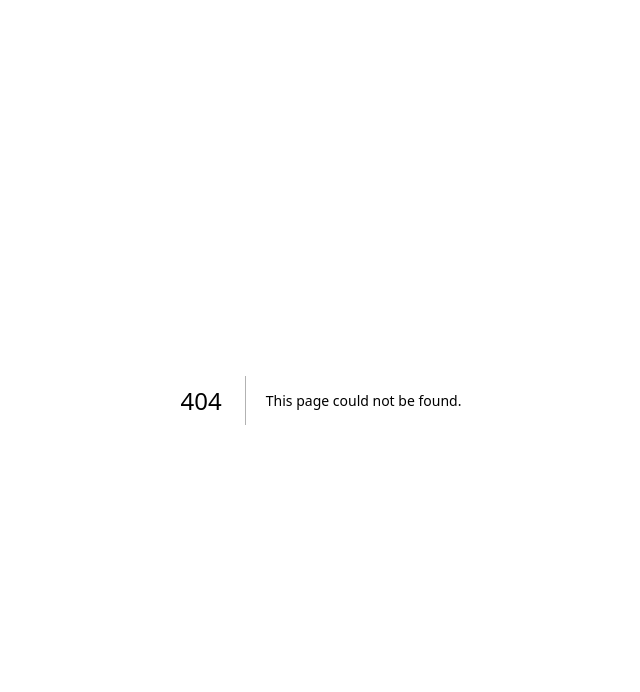
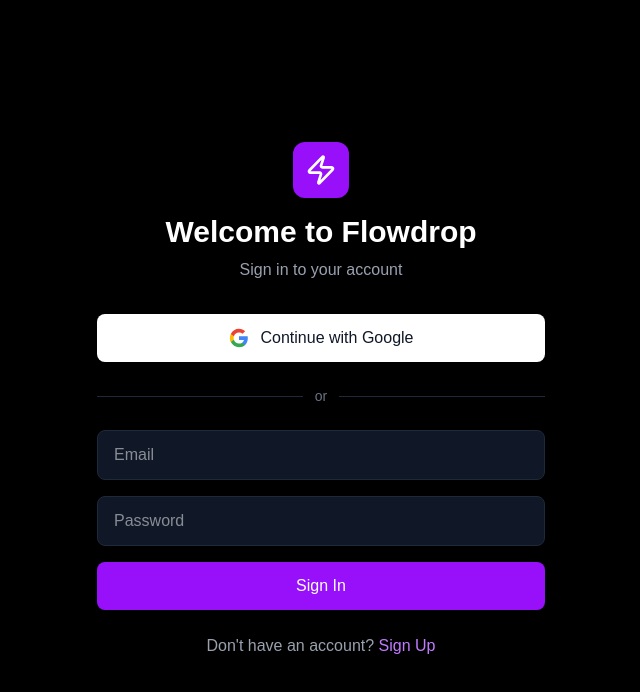
Before and after one commit to webbmaistro/flowdrop, a Next.js app: page /signin in a window 1280 px wide. Before the commit this address had no page. Shown: the top 692 px of the page, without its empty margins (319-959 px from the left). Built offline with nearby package versions, Linux system fonts and the light colour scheme.

Commit message:
email submission fix

```diff
--- a/app/api/waitlist/route.js
+++ b/app/api/waitlist/route.js
@@ -1,5 +1,3 @@
-"use client"
-
 import { createClient } from '@supabase/supabase-js'
 
 const supabase = createClient(
--- /dev/null
+++ b/app/components/GoogleSignIn.tsx
@@ -0,0 +1,38 @@
+"use client"
+
+import { createClient } from '@supabase/supabase-js'
+
+const supabase = createClient(
+  'https://zocqlxonwsvhkamywijo.supabase.com',
+  'eyJhbGciOiJIUzI1NiIsInR5cCI6IkpXVCJ9.eyJpc3MiOiJzdXBhYmFzZSIsInJlZiI6InpvY3FseG9ud3N2aGthbXl3aWpvIiwicm9sZSI6ImFub24iLCJpYXQiOjE3NDg2NTE2NDUsImV4cCI6MjA2NDIyNzY0NX0.sHKkSxqVa8WFvyaPj4z9WStGdDcR0tbaE6Ri1oasC9E'
+)
+
+export default function GoogleSignIn() {
+  const handleGoogleSignIn = async () => {
+    const { error } = await supabase.auth.signInWithOAuth({
+      provider: 'google',
+      options: {
+        redirectTo: `${window.location.origin}/dashboard`
+      }
+    })
+
+    if (error) {
+      console.error('Error signing in:', error)
+    }
+  }
+
+  return (
+    <button
+      onClick={handleGoogleSignIn}
+      className="w-full flex items-center justify-center gap-3 px-6 py-3 bg-white text-gray-900 rounded-lg font-medium hover:bg-gray-100 transition-colors"
+    >
+      <svg className="w-5 h-5" viewBox="0 0 24 24">
+        <path fill="#4285F4" d="M22.56 12.25c0-.78-.07-1.53-.2-2.25H12v4.26h5.92c-.26 1.37-1.04 2.53-2.21 3.31v2.77h3.57c2.08-1.92 3.28-4.74 3.28-8.09z"/>
+        <path fill="#34A853" d="M12 23c2.97 0 5.46-.98 7.28-2.66l-3.57-2.77c-.98.66-2.23 1.06-3.71 1.06-2.86 0-5.29-1.93-6.16-4.53H2.18v2.84C3.99 20.53 7.7 23 12 23z"/>
+        <path fill="#FBBC05" d="M5.84 14.09c-.22-.66-.35-1.36-.35-2.09s.13-1.43.35-2.09V7.07H2.18C1.43 8.55 1 10.22 1 12s.43 3.45 1.18 4.93l2.85-2.22.81-.62z"/>
+        <path fill="#EA4335" d="M12 5.38c1.62 0 3.06.56 4.21 1.64l3.15-3.15C17.45 2.09 14.97 1 12 1 7.7 1 3.99 3.47 2.18 7.07l3.66 2.84c.87-2.6 3.3-4.53 6.16-4.53z"/>
+      </svg>
+      Continue with Google
+    </button>
+  )
+}
--- a/app/page.tsx
+++ b/app/page.tsx
@@ -3,6 +3,7 @@
 
 import React, { useState } from 'react';
 import { Zap, Cloud, Cpu, ArrowRight, Check } from 'lucide-react';
+import GoogleSignIn from './components/GoogleSignIn';
 
 export default function LandingPage() {
   const [email, setEmail] = useState('');
@@ -49,8 +50,17 @@
 
           <div className="max-w-md mx-auto mb-12">
             <div className="flex flex-col gap-4">
+              <GoogleSignIn />
+              <div className="relative">
+                <div className="absolute inset-0 flex items-center">
+                  <div className="w-full border-t border-gray-800"></div>
+                </div>
+                <div className="relative flex justify-center text-sm">
+                  <span className="px-2 bg-black text-gray-400">or</span>
+                </div>
+              </div>
               <button
-                onClick={() => alert('Free trial coming soon!')}
+                onClick={() => window.location.href = '/signin'}
                 className="w-full px-6 py-4 bg-purple-600 hover:bg-purple-700 rounded-lg font-medium flex items-center justify-center gap-2"
               >
                 Start Free Trial
--- /dev/null
+++ b/app/signin/page.tsx
@@ -0,0 +1,113 @@
+"use client"
+
+import { useState } from 'react'
+import { Zap } from 'lucide-react'
+import GoogleSignIn from '../components/GoogleSignIn'
+import { createClient } from '@supabase/supabase-js'
+
+const supabase = createClient(
+  'https://zocqlxonwsvhkamywijo.supabase.com',
+  'eyJhbGciOiJIUzI1NiIsInR5cCI6IkpXVCJ9.eyJpc3MiOiJzdXBhYmFzZSIsInJlZiI6InpvY3FseG9ud3N2aGthbXl3aWpvIiwicm9sZSI6ImFub24iLCJpYXQiOjE3NDg2NTE2NDUsImV4cCI6MjA2NDIyNzY0NX0.sHKkSxqVa8WFvyaPj4z9WStGdDcR0tbaE6Ri1oasC9E'
+)
+
+export default function SignInPage() {
+  const [email, setEmail] = useState('')
+  const [password, setPassword] = useState('')
+  const [isSignUp, setIsSignUp] = useState(false)
+  const [loading, setLoading] = useState(false)
+
+  const handleEmailAuth = async () => {
+    setLoading(true)
+
+    if (isSignUp) {
+      const { error } = await supabase.auth.signUp({
+        email,
+        password,
+      })
+      if (error) {
+        alert(error.message)
+      } else {
+        alert('Check your email to confirm your account!')
+      }
+    } else {
+      const { error } = await supabase.auth.signInWithPassword({
+        email,
+        password,
+      })
+      if (error) {
+        alert(error.message)
+      } else {
+        window.location.href = '/dashboard'
+      }
+    }
+
+    setLoading(false)
+  }
+
+  return (
+    <div className="min-h-screen bg-black text-white flex items-center justify-center p-6">
+      <div className="w-full max-w-md">
+        {/* Logo */}
+        <div className="text-center mb-8">
+          <div className="flex justify-center mb-4">
+            <div className="p-3 bg-purple-600 rounded-xl">
+              <Zap className="w-8 h-8" />
+            </div>
+          </div>
+          <h1 className="text-3xl font-bold mb-2">Welcome to Flowdrop</h1>
+          <p className="text-gray-400">
+            {isSignUp ? 'Create your account' : 'Sign in to your account'}
+          </p>
+        </div>
+
+        {/* Google Sign In */}
+        <GoogleSignIn />
+
+        {/* Divider */}
+        <div className="flex items-center gap-3 my-6">
+          <div className="flex-1 h-px bg-gray-800"></div>
+          <span className="text-sm text-gray-500">or</span>
+          <div className="flex-1 h-px bg-gray-800"></div>
+        </div>
+
+        {/* Email/Password Form */}
+        <div className="space-y-4">
+          <input
+            type="email"
+            value={email}
+            onChange={(e) => setEmail(e.target.value)}
+            placeholder="Email"
+            className="w-full px-4 py-3 bg-gray-900 border border-gray-800 rounded-lg focus:outline-none focus:border-purple-500"
+          />
+          <input
+            type="password"
+            value={password}
+            onChange={(e) => setPassword(e.target.value)}
+            placeholder="Password"
+            onKeyPress={(e) => e.key === 'Enter' && handleEmailAuth()}
+            className="w-full px-4 py-3 bg-gray-900 border border-gray-800 rounded-lg focus:outline-none focus:border-purple-500"
+          />
+
+          <button
+            onClick={handleEmailAuth}
+            disabled={loading}
+            className="w-full px-6 py-3 bg-purple-600 hover:bg-purple-700 rounded-lg font-medium transition-colors disabled:opacity-50"
+          >
+            {loading ? 'Loading...' : (isSignUp ? 'Create Account' : 'Sign In')}
+          </button>
+        </div>
+
+        {/* Toggle Sign Up / Sign In */}
+        <p className="text-center mt-6 text-gray-400">
+          {isSignUp ? 'Already have an account?' : "Don't have an account?"}{' '}
+          <button
+            onClick={() => setIsSignUp(!isSignUp)}
+            className="text-purple-400 hover:text-purple-300"
+          >
+            {isSignUp ? 'Sign In' : 'Sign Up'}
+          </button>
+        </p>
+      </div>
+    </div>
+  )
+}
```
